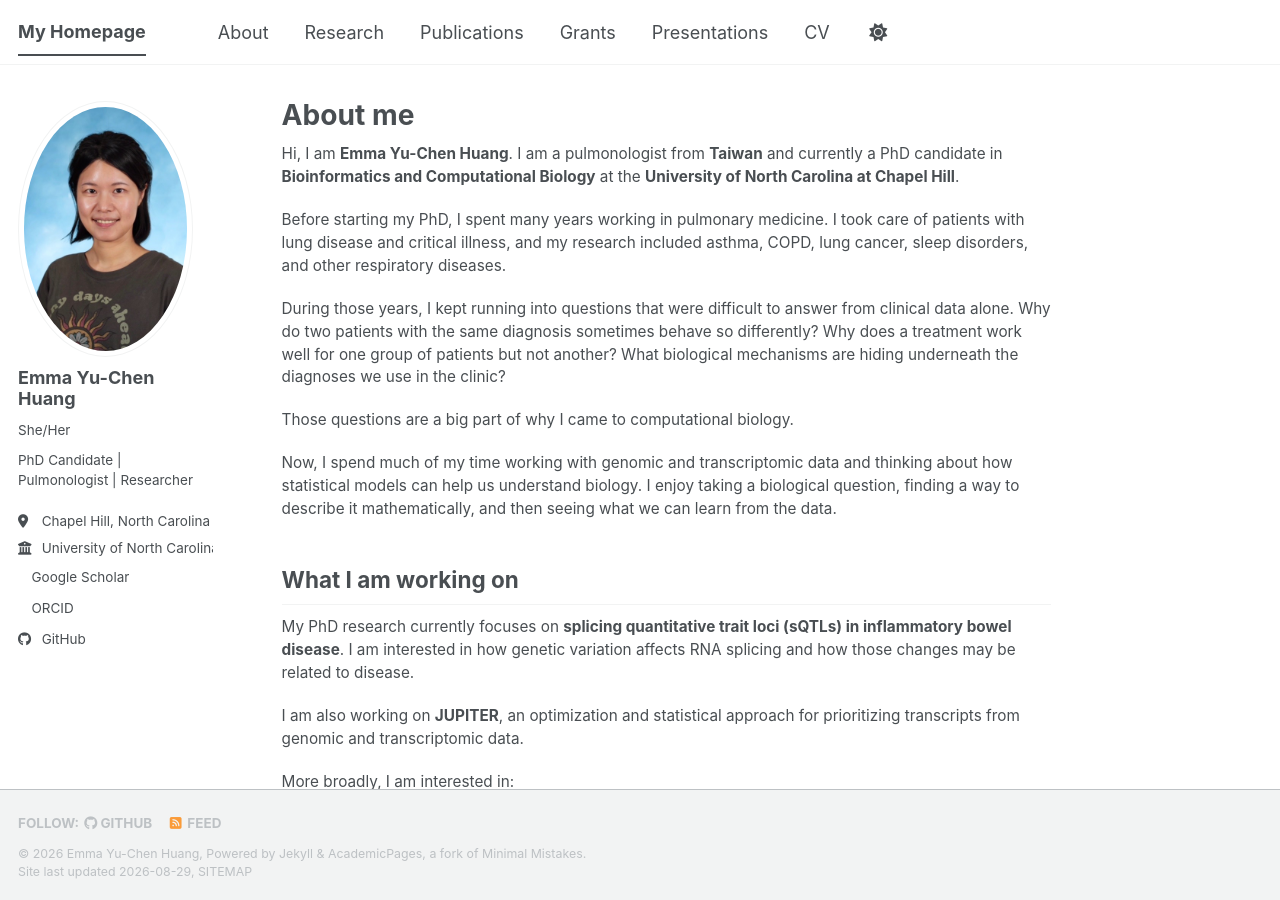
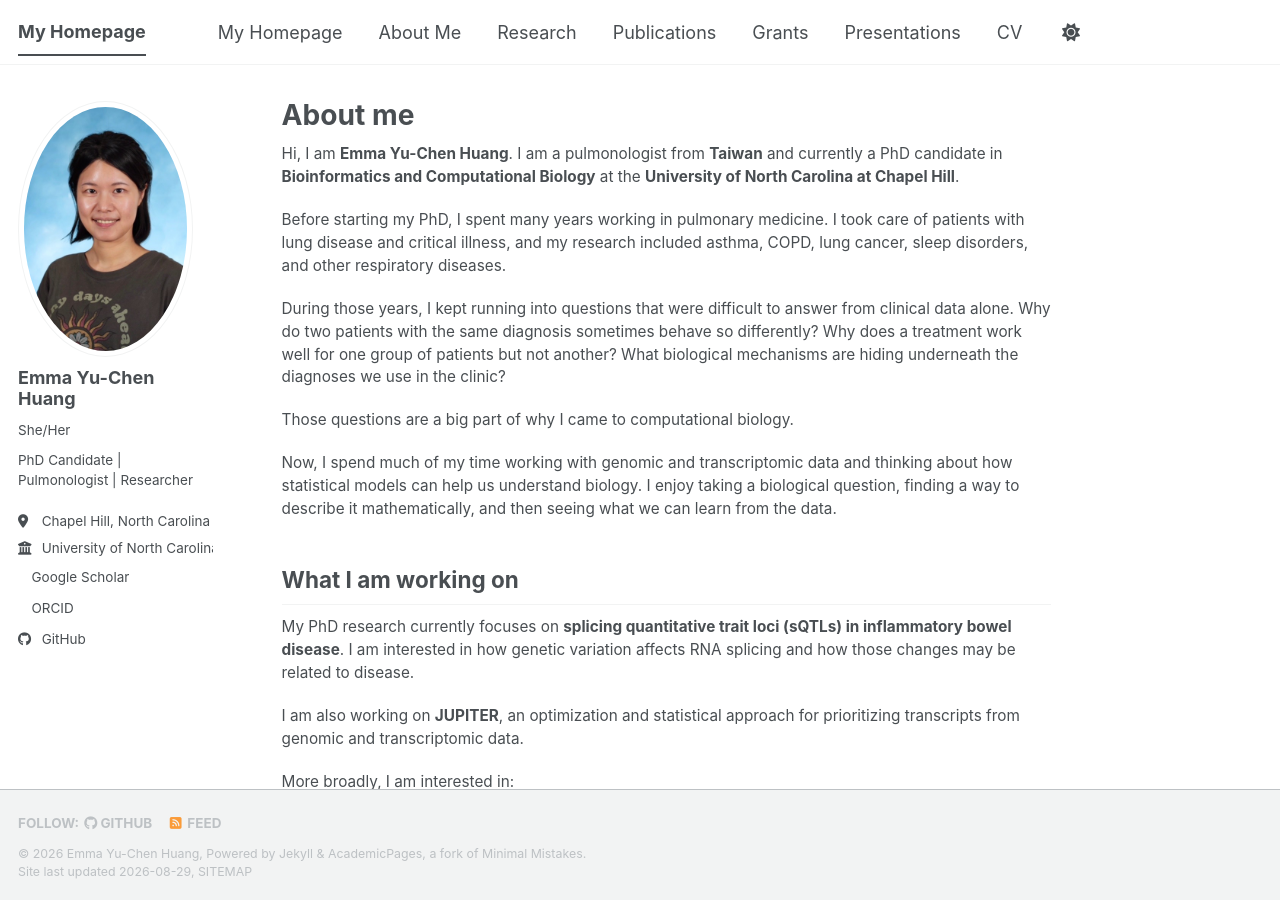
Before and after one commit to yuchen-hahaha/yuchen-hahaha.github.io, a Jekyll site: the page built from _pages/about.md, in a window 1280 px wide and 900 px high. Built offline with Jekyll 4.4.1, drawn with Linux system fonts in a browser that asks for light colours; a style sheet for code colours, icons or effects is not loaded.

Commit message:
Update navigation titles in navigation.yml

```diff
--- a/_data/navigation.yml
+++ b/_data/navigation.yml
@@ -1,6 +1,9 @@
 main:
-  - title: "About"
+  - title: "My Homepage"
     url: /
+
+  - title: "About Me"
+    url: /about/
 
   - title: "Research"
     url: /research/
```
